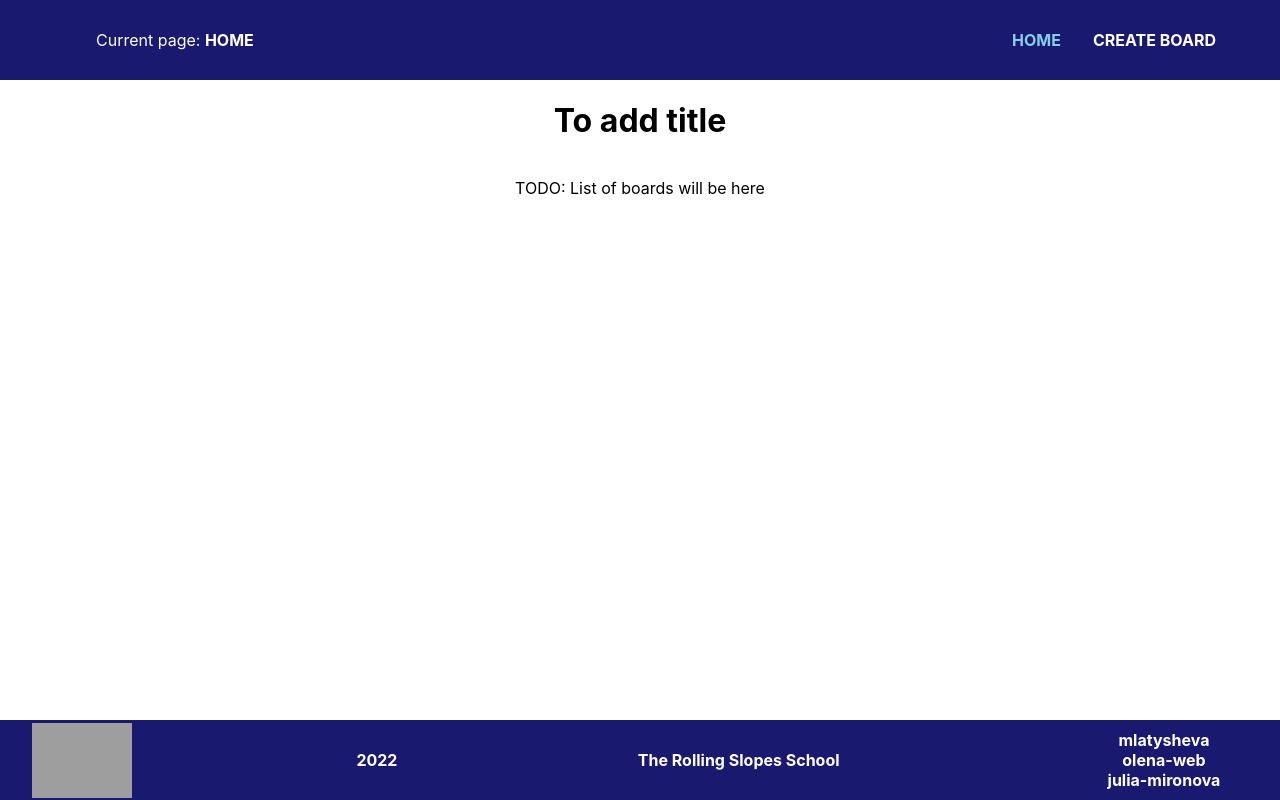
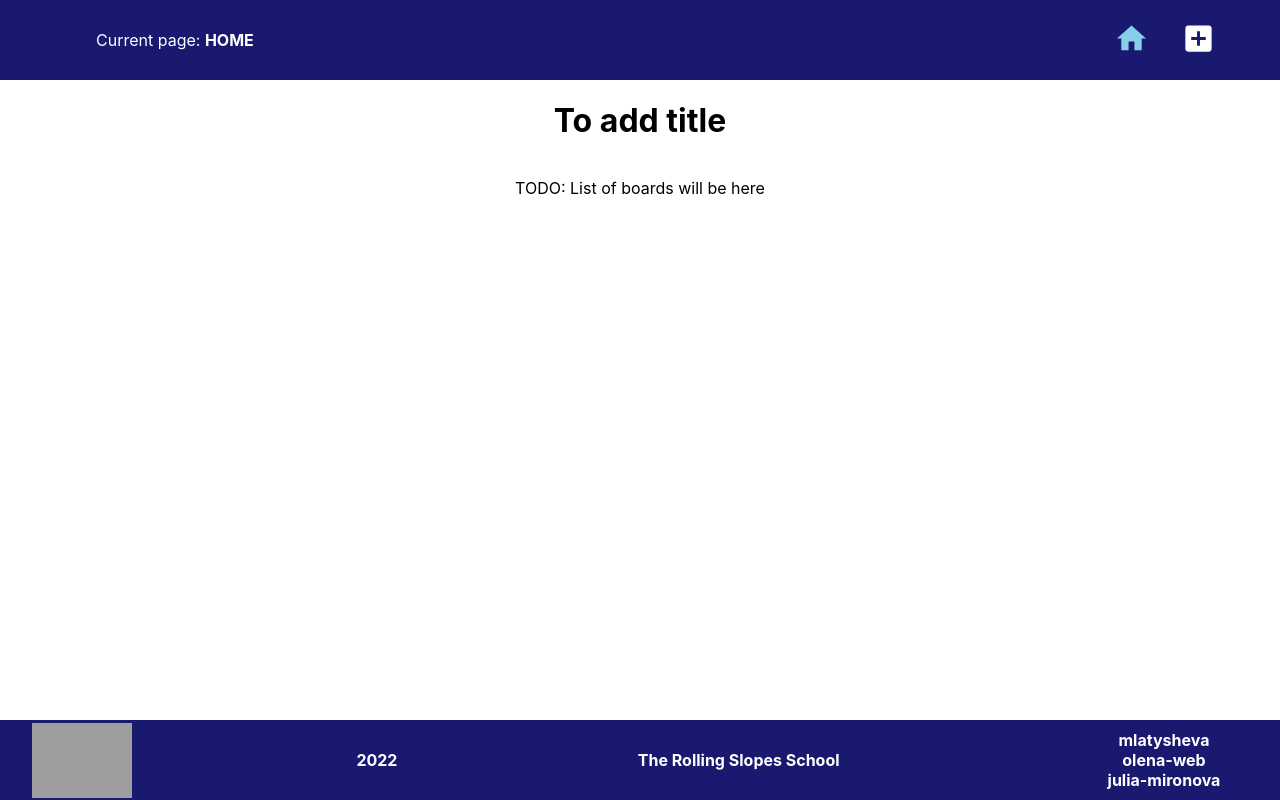
Before and after one commit to mlatysheva/project-management-app, a React (Create React App) app in the folder project-management-app/: page / in a window 1280 px wide. Built offline with nearby package versions, Linux system fonts and the light colour scheme; grey boxes are pictures that could not be loaded.

Commit message:
feat: add home and add icons

```diff
--- a/project-management-app/package.json
+++ b/project-management-app/package.json
@@ -5,6 +5,7 @@
   "private": true,
   "dependencies": {
     "@material-ui/core": "^4.12.4",
+    "@material-ui/icons": "^4.11.3",
     "@mui/icons-material": "^5.6.2",
     "@testing-library/jest-dom": "^5.16.4",
     "@testing-library/react": "^13.2.0",
--- a/project-management-app/src/App.tsx
+++ b/project-management-app/src/App.tsx
@@ -2,13 +2,12 @@ import './App.css';
 import { BrowserRouter as Router, Routes, Route } from 'react-router-dom';
 import { store } from './store/store';
 import Home from './components/Home/Home';
-import Projects from './components/Projects/Projects';
 import ErrorPage from './components/ErrorPage';
-import Header from './components/Header';
 import ErrorBoundary from './components/ErrorBoundary';
 import Footer from './components/Footer';
 import { Provider } from 'react-redux';
 import CreateBoard from './components/Home/CreateBoard';
+import Header from './components/Header';
 
 function App() {
   return (
--- a/project-management-app/src/components/Header.tsx
+++ b/project-management-app/src/components/Header.tsx
@@ -1,4 +1,7 @@
 import { NavLink, useLocation } from 'react-router-dom';
+import HomeIcon from '@material-ui/icons/Home';
+import AddBoxIcon from '@material-ui/icons/AddBox';
+import { Tooltip } from '@material-ui/core';
 
 const CurrentPage = () => {
   const location = useLocation();
@@ -28,8 +31,16 @@ function Header() {
     <header className="header">
       <CurrentPage />
       <nav className="nav">
-        <NavLink to="/">Home</NavLink>
-        <NavLink to="/create">Create Board</NavLink>
+        <NavLink to="/">
+          <Tooltip title="Home">
+            <HomeIcon fontSize="large" />
+          </Tooltip>
+        </NavLink>
+        <NavLink to="/create">
+          <Tooltip title="Add new Board">
+            <AddBoxIcon fontSize="large" />
+          </Tooltip>
+        </NavLink>
       </nav>
     </header>
   );
--- a/project-management-app/src/index.tsx
+++ b/project-management-app/src/index.tsx
@@ -3,7 +3,6 @@ import ReactDOM from 'react-dom/client';
 import './index.css';
 import App from './App';
 import reportWebVitals from './reportWebVitals';
-import { HashRouter } from 'react-router-dom';
 
 const root = ReactDOM.createRoot(
   document.getElementById('root') as HTMLElement
```
Also changed, not shown: project-management-app/src/components/Projects/Projects.tsx (deleted, +0 -10 lines), 1 other file (tests, documents, lock files or other folders).
